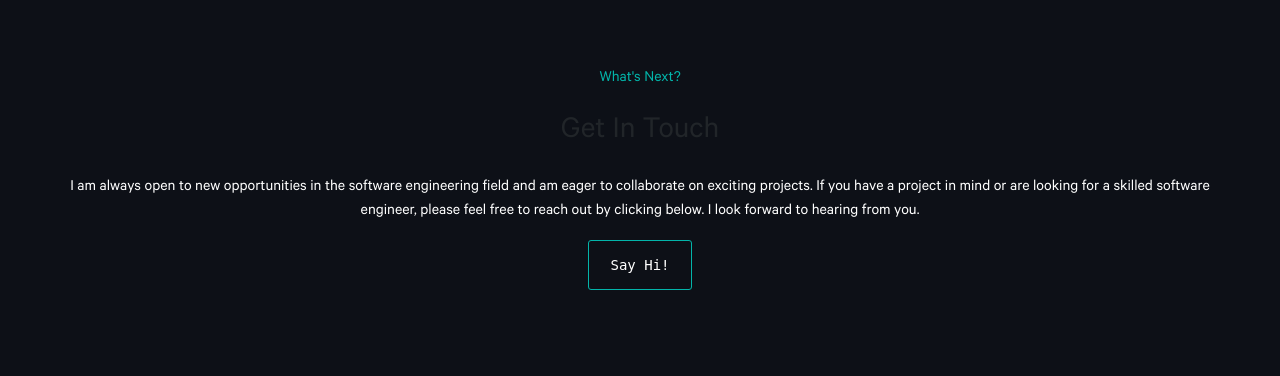
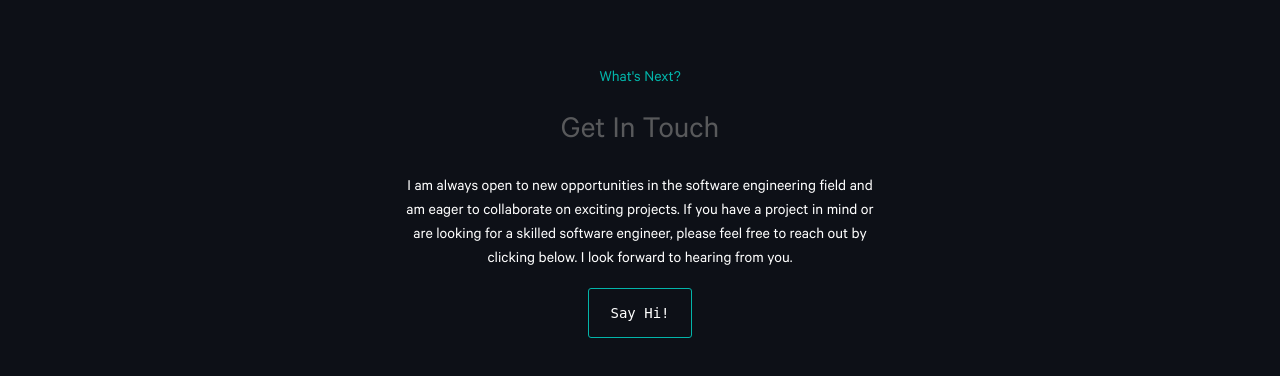
Before and after one commit to nemixu/portfolio_v2, a React (Create React App) app: page / in a window 1280 px wide. Shown: the part 4389-4765 px from the top of the page. Before the commit the page ends 4717 px from the top, so only its background shows below. Built offline with nearby package versions, Linux system fonts and the light colour scheme; a web font is replaced by a local one.

Commit message:
added styles for contact section

```diff
--- a/src/styles/ContactStyles.css
+++ b/src/styles/ContactStyles.css
@@ -3,3 +3,13 @@
   border-bottom: 1px solid #333333;
   padding-bottom: 20px;
 }
+
+.contact-container {
+  max-width: 600px;
+  margin: 0px auto 100px;
+  text-align: center;
+}
+
+.contact-heading {
+  color: #58595b;
+}
```
